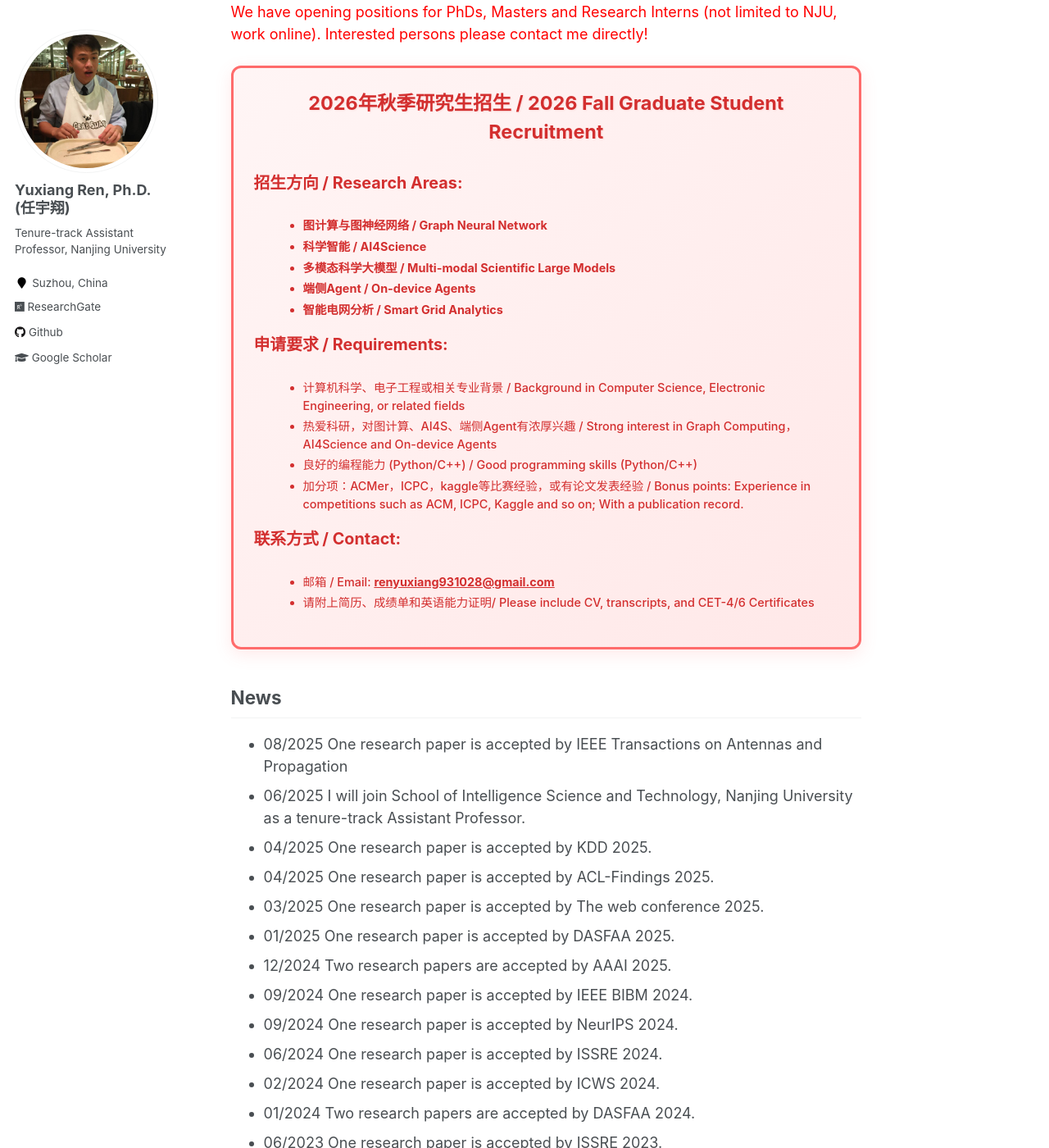
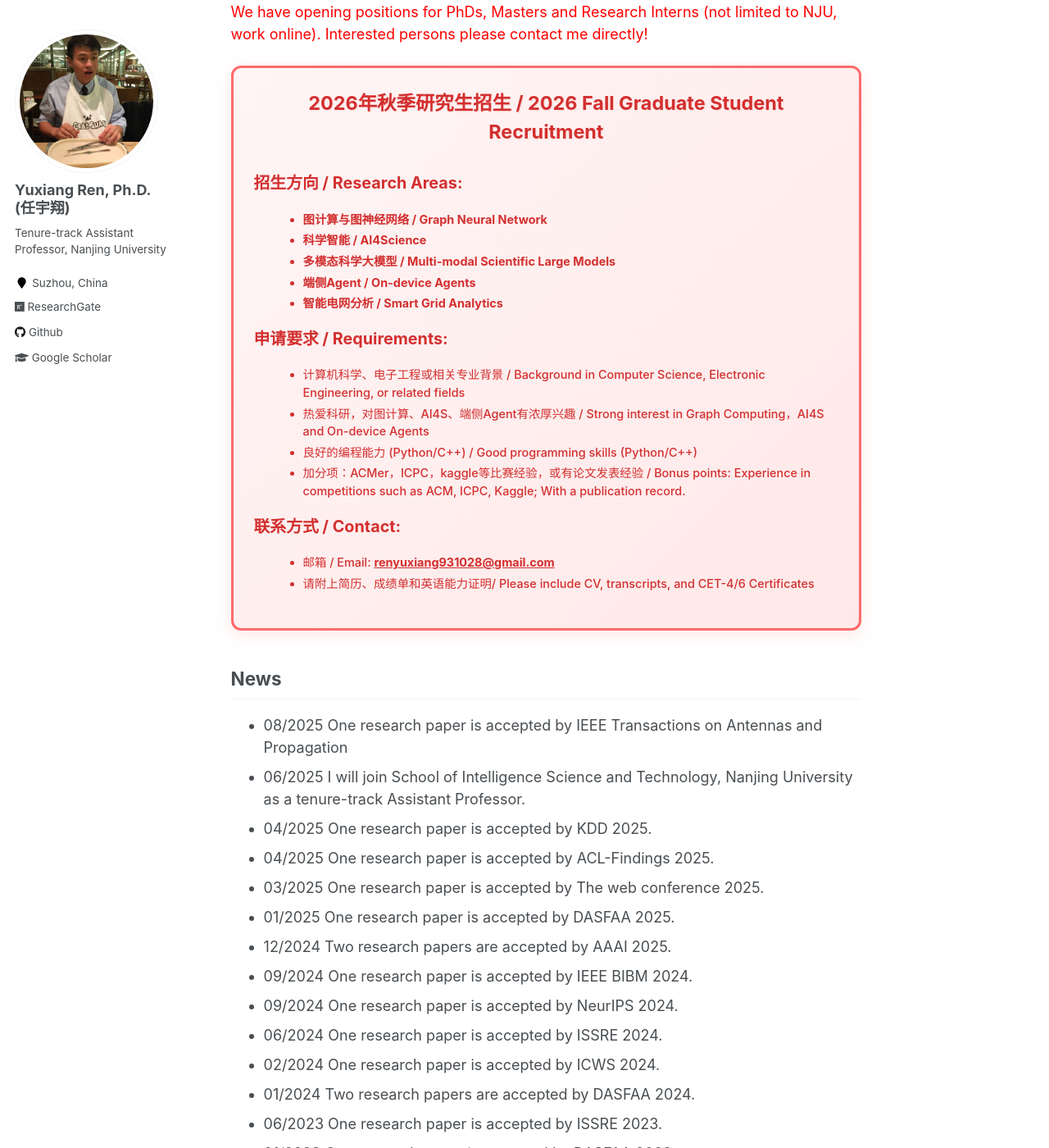
Before and after one commit to YuxiangRen/YuxiangRen.github.io, a Jekyll site: the page built from _pages/about.md, in a window 1280 px wide and 1400 px high, scrolled down 526 px. Shown: the whole window at 82% size. Built offline with Jekyll 4.4.1, drawn with Linux system fonts in a browser that asks for light colours.

Commit message:
2025-08-12

```diff
--- a/_pages/about.md
+++ b/_pages/about.md
@@ -39,9 +39,9 @@ My research interests primarily focus on AI4Science, Smart Grid Analytics, Multi
 <p class="recruitment-subtitle">申请要求 / Requirements:</p>
 <ul class="recruitment-list">
 <li>计算机科学、电子工程或相关专业背景 / Background in Computer Science, Electronic Engineering, or related fields</li>
-<li>热爱科研，对图计算、AI4S、端侧Agent有浓厚兴趣 / Strong interest in Graph Computing，AI4Science and On-device Agents</li>
+<li>热爱科研，对图计算、AI4S、端侧Agent有浓厚兴趣 / Strong interest in Graph Computing，AI4S and On-device Agents</li>
 <li>良好的编程能力 (Python/C++) / Good programming skills (Python/C++)</li>
-<li>加分项：ACMer，ICPC，kaggle等比赛经验，或有论文发表经验 / Bonus points: Experience in competitions such as ACM, ICPC, Kaggle and so on; With a publication record.</li>
+<li>加分项：ACMer，ICPC，kaggle等比赛经验，或有论文发表经验 / Bonus points: Experience in competitions such as ACM, ICPC, Kaggle; With a publication record.</li>
 </ul>
 
 <p class="recruitment-subtitle">联系方式 / Contact:</p>
--- a/assets/css/academicons.css
+++ b/assets/css/academicons.css
@@ -355,8 +355,8 @@
     color: #d32f2f !important;
     font-weight: bold !important;
     font-size: 1.1em !important;
-    margin-top: 15px;
-    margin-bottom: 8px;
+    margin-top: 15px !important;
+    margin-bottom: 8px !important;
 }
 
 
```
